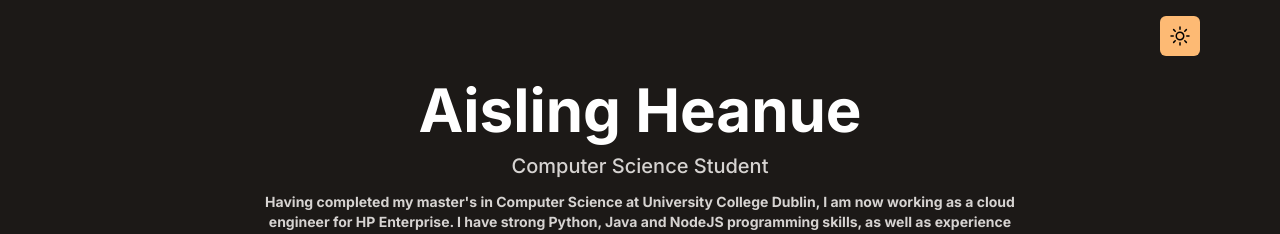
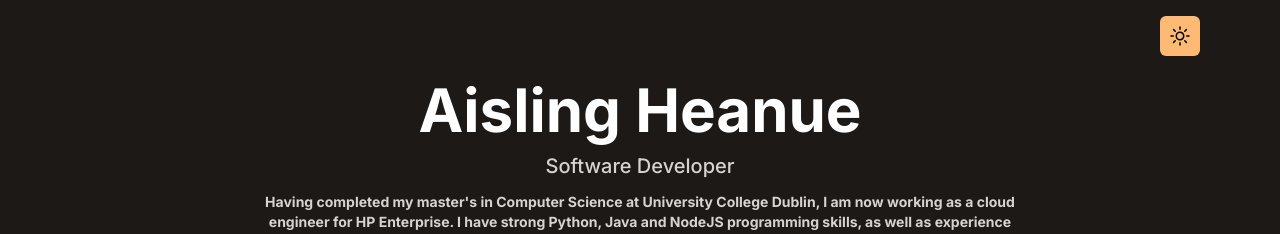
Before and after one commit to AislingHeanue/aisl.ing, a React (Vite) app: page / in a window 1280 px wide. Shown: the top 234 px of the page. Built offline with nearby package versions, Linux system fonts and the light colour scheme.

Commit message:
Changed subheading

```diff
--- a/src/components/Intro.jsx
+++ b/src/components/Intro.jsx
@@ -4,7 +4,7 @@ function Intro() {
     return (
         <div className = "flex items-center justrify-center flex-col text-center pt-20 pb-6">
             <h1 className="text-4xl md:text-6xl dark:text-white mb:1 md:mb-3 font-bold">Aisling Heanue</h1>
-            <p className="text-base md:text-xl mb-3 font-medium">Computer Science Student</p>
+            <p className="text-base md:text-xl mb-3 font-medium">Software Developer</p>
             <p className="text-sm max-w-3xl mb-6 font-bold">
                 Having completed my master's in Computer Science at University College Dublin, I am now working as a cloud engineer for HP Enterprise.
                 I have strong Python, Java and NodeJS programming skills, as well as experience with Go, MATLAB and Bash scripting.
```
